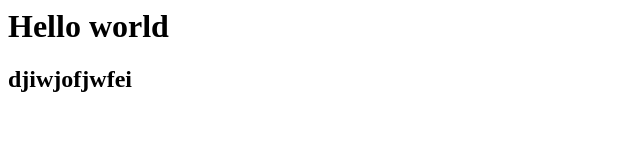
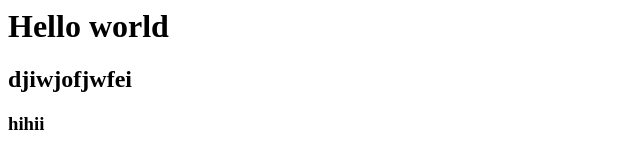
Before and after one commit to tunminh1912/test, a plain HTML site: page index.html in a window 1280 px wide. Shown: the full height of the page, 0-640 px from the left. Drawn offline with Linux system fonts and the light colour scheme.

Commit message:
Update index.html

```diff
--- a/index.html
+++ b/index.html
@@ -1,3 +1,5 @@
 <h1>Hello world</h1>
 
 <h2>djiwjofjwfei</h2>
+
+<h3>hihii</h3>
```
